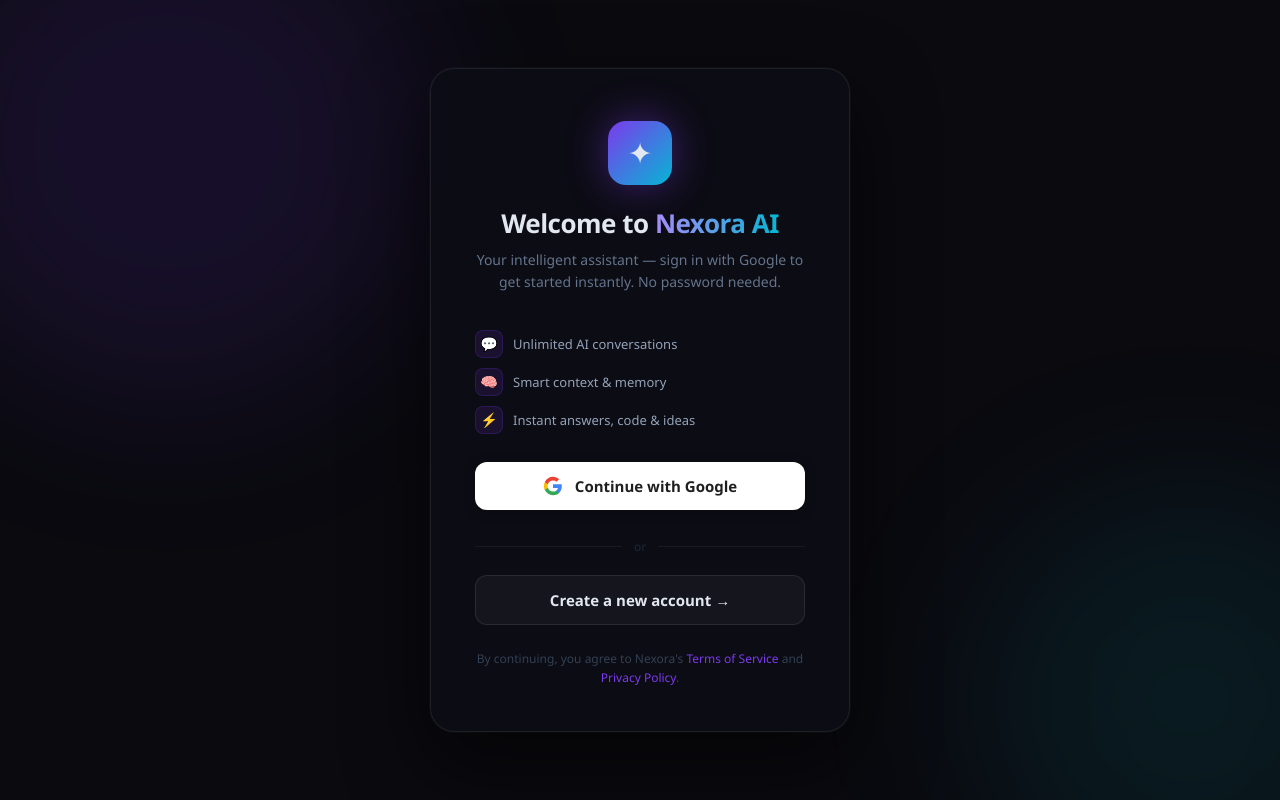
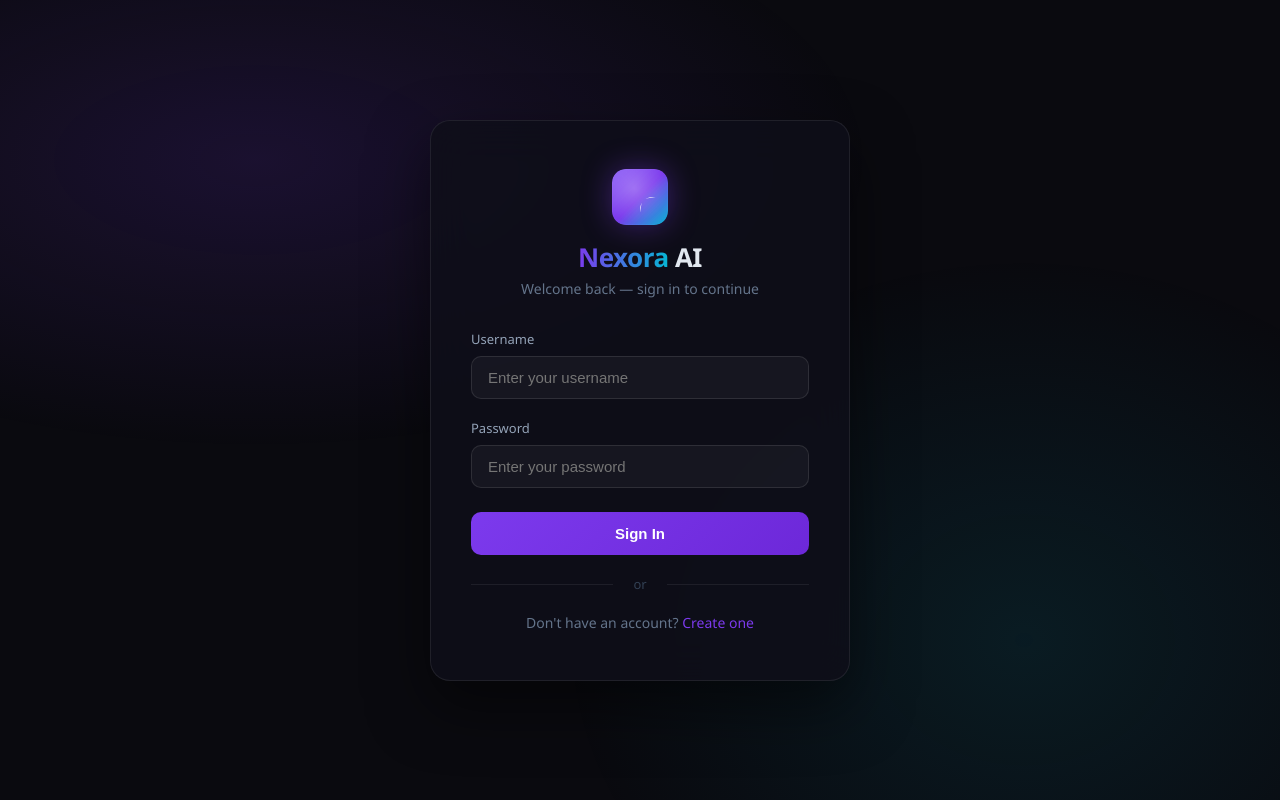
Before and after one commit to arshhaad/NEXORA-ai, a Django app: page /login/ in a window 1280 px wide. Run offline with Django 5.2, Linux system fonts and the light colour scheme; some libraries are stand-ins or nearby versions.

Commit message:
feat: Apple-style squircle SVG logo and favicon across all pages

```diff
--- a/nexora/nexora/settings.py
+++ b/nexora/nexora/settings.py
@@ -95,7 +95,8 @@ USE_TZ        = True
 
 
 # ── Static & media ────────────────────────────────────────────────────────
-STATIC_URL = 'static/'
+STATIC_URL = '/static/'
+STATICFILES_DIRS = []   # app-level static dirs discovered via APP_DIRS=True
 MEDIA_URL  = '/media/'
 MEDIA_ROOT = BASE_DIR / 'media'
 
--- a/nexora/nexora_ai/templates/chatpage.html
+++ b/nexora/nexora_ai/templates/chatpage.html
@@ -1,9 +1,11 @@
+{% load static %}
 <!DOCTYPE html>
 <html lang="en">
 <head>
   <meta charset="UTF-8" />
   <meta name="viewport" content="width=device-width, initial-scale=1.0" />
   <title>Nexora AI</title>
+  <link rel="icon" type="image/svg+xml" href="{% static 'nexora_ai/img/favicon.svg' %}"/>
   <!-- Markdown rendering -->
   <script src="https://cdn.jsdelivr.net/npm/marked@12.0.0/marked.min.js"></script>
   <!-- Code syntax highlighting -->
@@ -166,7 +168,7 @@
 <!-- ── Sidebar ────────────────────────────────────────────────────── -->
 <aside class="sidebar">
   <div class="sidebar-header">
-    <div class="logo-icon">✦</div>
+    <div class="logo-icon" style="padding:0;overflow:hidden;"><img src="{% static 'nexora_ai/img/logo.svg' %}" alt="Nexora AI" style="width:100%;height:100%;display:block;border-radius:9px;"/></div>
     <div class="logo-text"><span>Nexora</span> AI</div>
   </div>
 
@@ -231,7 +233,7 @@
       {% if not active_conv or not chat_messages %}
       <!-- Empty state -->
       <div class="empty-state" id="emptyState">
-        <div class="empty-icon">✦</div>
+        <div class="empty-icon"><img src="{% static 'nexora_ai/img/logo.svg' %}" alt="Nexora" style="width:70px;height:70px;border-radius:20px;display:block;box-shadow:0 0 30px rgba(124,58,237,0.45);"/></div>
         <h2>Hi, <span>{{ request.user.username }}</span> 👋</h2>
         <p>I'm Nexora AI — powered by Gemini with RAG. Ask me anything, upload documents, and get intelligent answers.</p>
         <div class="chips">
--- a/nexora/nexora_ai/templates/login.html
+++ b/nexora/nexora_ai/templates/login.html
@@ -1,9 +1,11 @@
+{% load static %}
 <!DOCTYPE html>
 <html lang="en">
 <head>
   <meta charset="UTF-8" />
   <meta name="viewport" content="width=device-width, initial-scale=1.0" />
-  <title>Nexora AI — Sign In</title>
+  <title>Nexora AI — Login</title>
+  <link rel="icon" type="image/svg+xml" href="{% static 'nexora_ai/img/favicon.svg' %}"/>
   <style>
     *, *::before, *::after { box-sizing: border-box; margin: 0; padding: 0; }
 
@@ -18,197 +20,143 @@
       overflow: hidden;
     }
 
-    /* Animated blobs */
-    .blob {
+    /* Animated background */
+    body::before {
+      content: '';
       position: fixed;
-      border-radius: 50%;
-      filter: blur(80px);
+      inset: 0;
+      background:
+        radial-gradient(ellipse 80% 60% at 20% 20%, rgba(124,58,237,0.15) 0%, transparent 60%),
+        radial-gradient(ellipse 60% 80% at 80% 80%, rgba(6,182,212,0.1) 0%, transparent 60%);
       pointer-events: none;
-      animation: drift 12s ease-in-out infinite alternate;
-    }
-    .blob-1 {
-      width: 500px; height: 500px;
-      background: rgba(124,58,237,0.12);
-      top: -120px; left: -100px;
-    }
-    .blob-2 {
-      width: 400px; height: 400px;
-      background: rgba(6,182,212,0.09);
-      bottom: -80px; right: -80px;
-      animation-delay: -6s;
-    }
-    @keyframes drift {
-      from { transform: translate(0,0) scale(1); }
-      to   { transform: translate(30px, 20px) scale(1.05); }
     }
 
-    /* Card */
     .card {
+      background: rgba(15,15,25,0.85);
+      border: 1px solid rgba(255,255,255,0.08);
+      border-radius: 20px;
+      padding: 48px 40px;
+      width: 100%;
+      max-width: 420px;
+      backdrop-filter: blur(20px);
+      box-shadow: 0 25px 60px rgba(0,0,0,0.5);
       position: relative;
       z-index: 1;
-      background: rgba(13,13,22,0.88);
-      border: 1px solid rgba(255,255,255,0.08);
-      border-radius: 24px;
-      padding: 52px 44px 44px;
-      width: 100%;
-      max-width: 420px;
-      backdrop-filter: blur(24px);
-      box-shadow: 0 32px 80px rgba(0,0,0,0.55), 0 0 0 1px rgba(255,255,255,0.03);
-      text-align: center;
     }
 
-    /* Logo */
-    .logo-wrap {
-      display: inline-flex;
-      align-items: center;
-      justify-content: center;
-      width: 64px; height: 64px;
-      background: linear-gradient(135deg, #7c3aed, #06b6d4);
-      border-radius: 18px;
-      font-size: 30px;
-      margin-bottom: 20px;
-      box-shadow: 0 0 40px rgba(124,58,237,0.45);
+    .logo {
+      text-align: center;
+      margin-bottom: 32px;
+    }
+    .logo-icon {
+      width: 56px; height: 56px;
+      border-radius: 14px;
+      display: inline-flex; align-items: center; justify-content: center;
+      overflow: hidden;
+      margin-bottom: 14px;
+      box-shadow: 0 0 30px rgba(124,58,237,0.4);
+    }
+    .logo-icon img { width: 100%; height: 100%; display: block; }
+    .logo h1 { font-size: 26px; font-weight: 700; letter-spacing: -0.5px; }
+    .logo h1 span { background: linear-gradient(90deg, #7c3aed, #06b6d4); -webkit-background-clip: text; -webkit-text-fill-color: transparent; }
+    .logo p { color: #64748b; font-size: 14px; margin-top: 4px; }
+
+    .messages { margin-bottom: 16px; }
+    .alert {
+      padding: 12px 16px;
+      border-radius: 10px;
+      font-size: 14px;
+      border: 1px solid;
+    }
+    .alert-error { background: rgba(239,68,68,0.1); border-color: rgba(239,68,68,0.3); color: #fca5a5; }
+    .alert-success { background: rgba(34,197,94,0.1); border-color: rgba(34,197,94,0.3); color: #86efac; }
+
+    .form-group { margin-bottom: 20px; }
+    label { display: block; font-size: 13px; color: #94a3b8; margin-bottom: 8px; font-weight: 500; }
+
+    input[type="text"], input[type="password"], input[type="email"] {
+      width: 100%;
+      background: rgba(255,255,255,0.04);
+      border: 1px solid rgba(255,255,255,0.1);
+      border-radius: 10px;
+      padding: 12px 16px;
+      color: #e2e8f0;
+      font-size: 15px;
+      outline: none;
+      transition: border-color 0.2s, box-shadow 0.2s;
+    }
+    input:focus {
+      border-color: #7c3aed;
+      box-shadow: 0 0 0 3px rgba(124,58,237,0.15);
     }
 
-    h1 {
-      font-size: 26px;
-      font-weight: 800;
-      letter-spacing: -0.5px;
-      margin-bottom: 8px;
-    }
-    h1 span {
-      background: linear-gradient(90deg, #a78bfa, #06b6d4);
-      -webkit-background-clip: text;
-      -webkit-text-fill-color: transparent;
-    }
-
-    .subtitle {
-      color: #64748b;
-      font-size: 14px;
-      line-height: 1.6;
-      margin-bottom: 36px;
-    }
-
-    /* Google button */
-    .google-btn {
-      display: flex;
-      align-items: center;
-      justify-content: center;
-      gap: 12px;
+    .btn-primary {
       width: 100%;
-      padding: 14px 20px;
-      background: #fff;
+      padding: 13px;
+      background: linear-gradient(135deg, #7c3aed, #6d28d9);
       border: none;
-      border-radius: 12px;
-      color: #1f1f1f;
+      border-radius: 10px;
+      color: #fff;
       font-size: 15px;
       font-weight: 600;
-      font-family: inherit;
       cursor: pointer;
-      text-decoration: none;
-      transition: box-shadow 0.2s, transform 0.15s;
-      box-shadow: 0 2px 12px rgba(0,0,0,0.25);
+      transition: opacity 0.2s, transform 0.1s;
+      margin-top: 4px;
     }
-    .google-btn:hover {
-      box-shadow: 0 4px 24px rgba(0,0,0,0.35);
-      transform: translateY(-2px);
-    }
-    .google-btn:active { transform: translateY(0); }
+    .btn-primary:hover { opacity: 0.9; transform: translateY(-1px); }
+    .btn-primary:active { transform: translateY(0); }
 
-    .google-icon {
-      width: 20px; height: 20px;
-      flex-shrink: 0;
-    }
-
-    /* Divider */
-    .divider {
-      display: flex;
-      align-items: center;
-      gap: 12px;
-      margin: 28px 0 20px;
-      color: #1e293b;
-      font-size: 12px;
-    }
+    .divider { text-align: center; color: #334155; font-size: 13px; margin: 20px 0; position: relative; }
     .divider::before, .divider::after {
       content: '';
-      flex: 1;
+      position: absolute;
+      top: 50%;
+      width: 42%;
       height: 1px;
-      background: rgba(255,255,255,0.06);
+      background: rgba(255,255,255,0.07);
     }
+    .divider::before { left: 0; }
+    .divider::after { right: 0; }
 
-    /* Features list */
-    .features {
-      list-style: none;
-      display: flex;
-      flex-direction: column;
-      gap: 10px;
-      text-align: left;
-      margin-bottom: 28px;
-    }
-    .features li {
-      display: flex;
-      align-items: center;
-      gap: 10px;
-      font-size: 13px;
-      color: #94a3b8;
-    }
-    .feat-icon {
-      width: 28px; height: 28px;
-      border-radius: 8px;
-      background: rgba(124,58,237,0.12);
-      border: 1px solid rgba(124,58,237,0.2);
-      display: flex; align-items: center; justify-content: center;
-      font-size: 14px;
-      flex-shrink: 0;
-    }
-
-    .footer-note {
-      margin-top: 24px;
-      font-size: 12px;
-      color: #334155;
-      line-height: 1.6;
-    }
-    .footer-note a { color: #7c3aed; text-decoration: none; }
-    .footer-note a:hover { color: #a78bfa; }
+    .link-row { text-align: center; font-size: 14px; color: #64748b; }
+    .link-row a { color: #7c3aed; text-decoration: none; font-weight: 500; }
+    .link-row a:hover { color: #9d63f5; }
   </style>
 </head>
 <body>
-  <div class="blob blob-1"></div>
-  <div class="blob blob-2"></div>
+  <div class="card">
+    <div class="logo">
+      <div class="logo-icon"><img src="{% static 'nexora_ai/img/logo.svg' %}" alt="Nexora AI"/></div>
+      <h1><span>Nexora</span> AI</h1>
+      <p>Welcome back — sign in to continue</p>
+    </div>
 
-  <div class="card">
-    <div class="logo-wrap">✦</div>
-    <h1>Welcome to <span>Nexora AI</span></h1>
-    <p class="subtitle">Your intelligent assistant — sign in with Google to get started instantly. No password needed.</p>
+    {% if messages %}
+    <div class="messages">
+      {% for message in messages %}
+      <div class="alert alert-{{ message.tags }}">{{ message }}</div>
+      {% endfor %}
+    </div>
+    {% endif %}
 
-    <ul class="features">
-      <li><span class="feat-icon">💬</span> Unlimited AI conversations</li>
-      <li><span class="feat-icon">🧠</span> Smart context & memory</li>
-      <li><span class="feat-icon">⚡</span> Instant answers, code & ideas</li>
-    </ul>
-
-    {% load socialaccount %}
-    <a href="{% provider_login_url 'google' %}" class="google-btn">
-      <!-- Google "G" SVG logo -->
-      <svg class="google-icon" viewBox="0 0 24 24" xmlns="http://www.w3.org/2000/svg">
-        <path d="M22.56 12.25c0-.78-.07-1.53-.2-2.25H12v4.26h5.92c-.26 1.37-1.04 2.53-2.21 3.31v2.77h3.57c2.08-1.92 3.28-4.74 3.28-8.09z" fill="#4285F4"/>
-        <path d="M12 23c2.97 0 5.46-.98 7.28-2.66l-3.57-2.77c-.98.66-2.23 1.06-3.71 1.06-2.86 0-5.29-1.93-6.16-4.53H2.18v2.84C3.99 20.53 7.7 23 12 23z" fill="#34A853"/>
-        <path d="M5.84 14.09c-.22-.66-.35-1.36-.35-2.09s.13-1.43.35-2.09V7.07H2.18C1.43 8.55 1 10.22 1 12s.43 3.45 1.18 4.93l3.66-2.84z" fill="#FBBC05"/>
-        <path d="M12 5.38c1.62 0 3.06.56 4.21 1.64l3.15-3.15C17.45 2.09 14.97 1 12 1 7.7 1 3.99 3.47 2.18 7.07l3.66 2.84c.87-2.6 3.3-4.53 6.16-4.53z" fill="#EA4335"/>
-      </svg>
-      Continue with Google
-    </a>
+    <form method="post" action="{% url 'login' %}">
+      {% csrf_token %}
+      <div class="form-group">
+        <label for="username">Username</label>
+        <input type="text" id="username" name="username" placeholder="Enter your username" required autocomplete="username" />
+      </div>
+      <div class="form-group">
+        <label for="password">Password</label>
+        <input type="password" id="password" name="password" placeholder="Enter your password" required autocomplete="current-password" />
+      </div>
+      <button type="submit" class="btn-primary">Sign In</button>
+    </form>
 
     <div class="divider">or</div>
 
-    <a href="{% url 'signup' %}" class="google-btn" style="background:rgba(255,255,255,0.04);border:1px solid rgba(255,255,255,0.09);color:#e2e8f0;box-shadow:none;">
-      Create a new account →
-    </a>
-
-    <p class="footer-note">
-      By continuing, you agree to Nexora's
-      <a href="#">Terms of Service</a> and <a href="#">Privacy Policy</a>.
-    </p>
+    <div class="link-row">
+      Don't have an account? <a href="{% url 'signup' %}">Create one</a>
+    </div>
   </div>
 </body>
 </html>
--- a/nexora/nexora_ai/templates/settings.html
+++ b/nexora/nexora_ai/templates/settings.html
@@ -1,9 +1,11 @@
+{% load static %}
 <!DOCTYPE html>
 <html lang="en">
 <head>
   <meta charset="UTF-8" />
   <meta name="viewport" content="width=device-width, initial-scale=1.0" />
   <title>Nexora AI — Settings</title>
+  <link rel="icon" type="image/svg+xml" href="{% static 'nexora_ai/img/favicon.svg' %}"/>
   <style>
     *, *::before, *::after { box-sizing: border-box; margin: 0; padding: 0; }
 
@@ -234,7 +236,7 @@
   <!-- Sidebar -->
   <nav class="sidebar">
     <div class="sidebar-logo">
-      <div class="logo-icon">✦</div>
+      <div class="logo-icon"><img src="{% static 'nexora_ai/img/logo.svg' %}" alt="Nexora AI" style="width:100%;height:100%;border-radius:9px;display:block;"/></div>
       <div class="logo-text"><span>Nexora</span> AI</div>
     </div>
 
--- a/nexora/nexora_ai/templates/signup.html
+++ b/nexora/nexora_ai/templates/signup.html
@@ -1,9 +1,11 @@
+{% load static %}
 <!DOCTYPE html>
 <html lang="en">
 <head>
   <meta charset="UTF-8" />
   <meta name="viewport" content="width=device-width, initial-scale=1.0" />
   <title>Nexora AI — Create Account</title>
+  <link rel="icon" type="image/svg+xml" href="{% static 'nexora_ai/img/favicon.svg' %}"/>
   <style>
     *, *::before, *::after { box-sizing: border-box; margin: 0; padding: 0; }
 
@@ -140,7 +142,7 @@
   <div class="blob blob-2"></div>
 
   <div class="card">
-    <div class="logo-wrap">✦</div>
+    <div class="logo-wrap"><img src="{% static 'nexora_ai/img/logo.svg' %}" alt="Nexora" style="width:64px;height:64px;border-radius:16px;display:block;box-shadow:0 0 30px rgba(124,58,237,0.4);"/></div>
     <h1>Join <span>Nexora AI</span></h1>
     <p class="subtitle">Create your free account in seconds — just one click with Google. No forms, no passwords.</p>
 
```
Also changed, not shown: nexora/nexora_ai/templates/home.html (+9 -5 lines), nexora/nexora_ai/static/nexora_ai/img/favicon.svg (added), nexora/nexora_ai/static/nexora_ai/img/logo.svg (added).
